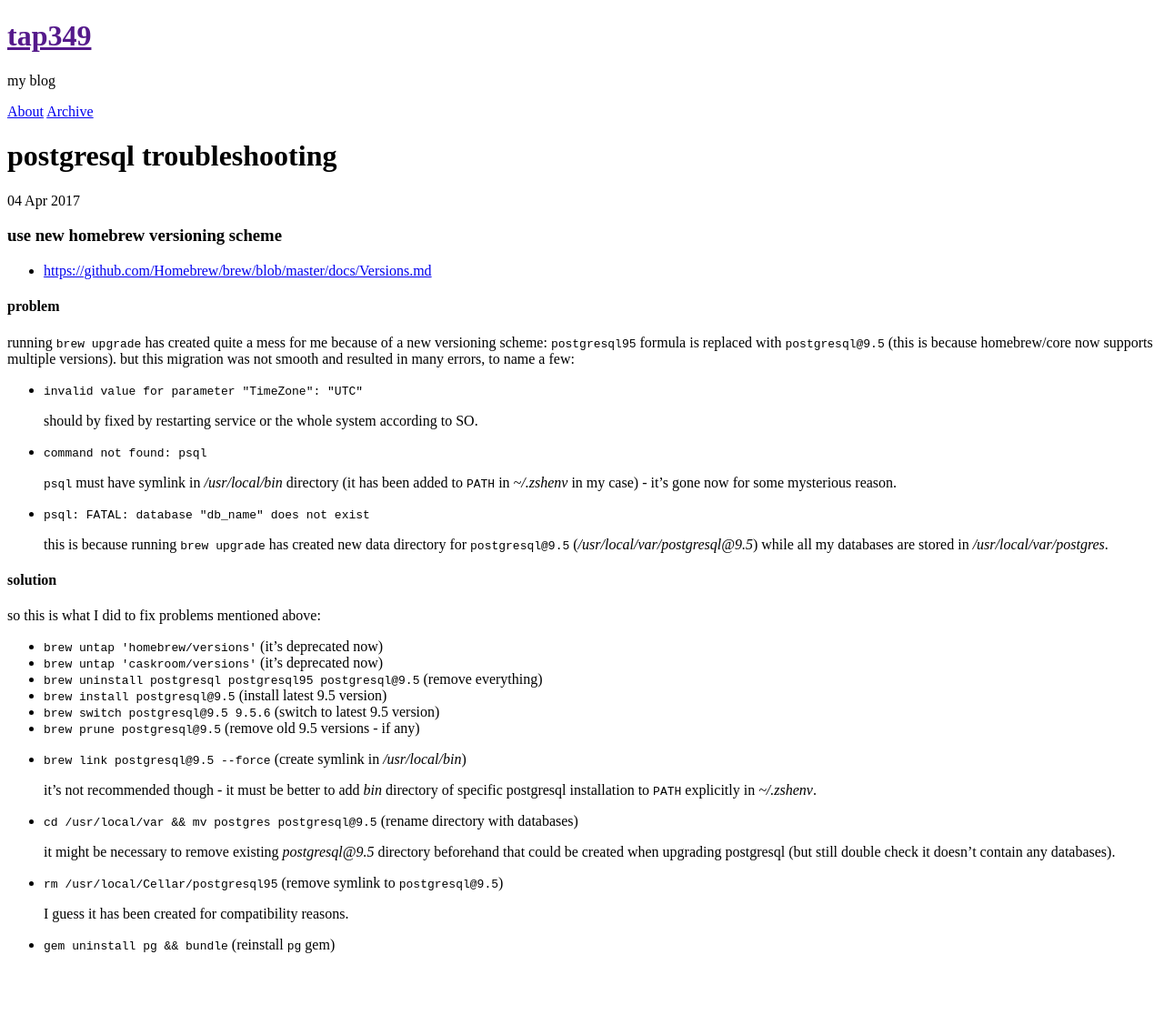
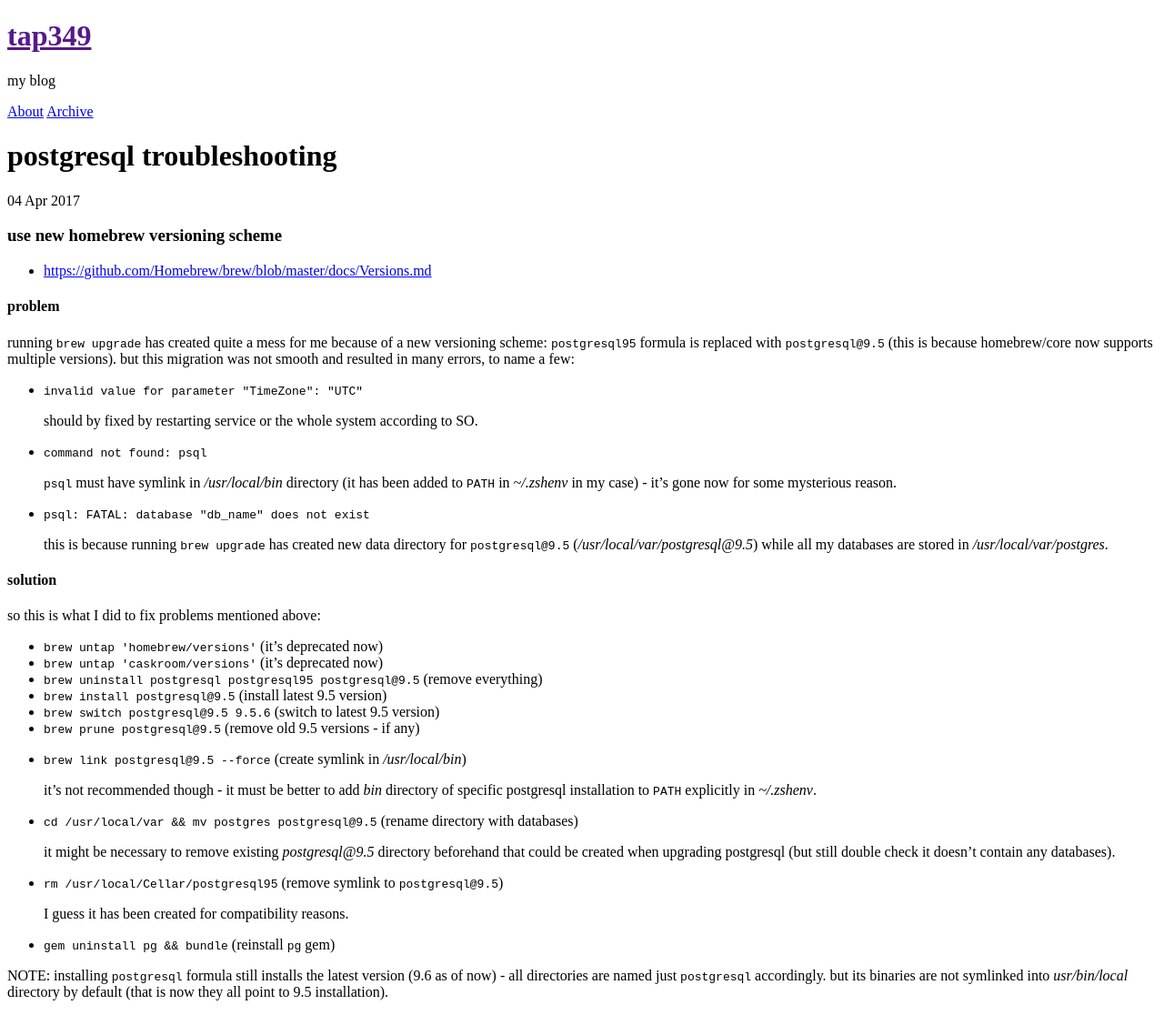
Before and after one commit to tap349/tap349.github.io, a Jekyll site: the page built from _posts/2017-04-04-postgresql-troubleshooting.md, in a window 1280 px wide. Shown: the whole page at 91% size. Built offline with Jekyll 4.4.1, drawn with Linux system fonts in a browser that asks for light colours; before the commit the page ends 1064 px from its top, so only the background shows below that.

Commit message:
update 2017-04-04_22:15:45

```diff
--- a/_posts/2017-04-04-postgresql-troubleshooting.md
+++ b/_posts/2017-04-04-postgresql-troubleshooting.md
@@ -61,3 +61,8 @@ so this is what I did to fix problems mentioned above:
   I guess it has been created for compatibility reasons.
 
 - `gem uninstall pg && bundle` (reinstall `pg` gem)
+
+NOTE: installing `postgresql` formula still installs the latest version
+      (9.6 as of now) - all directories are named just `postgresql` accordingly.
+      but its binaries are not symlinked into _usr/bin/local_ directory
+      by default (that is now they all point to 9.5 installation).
```
